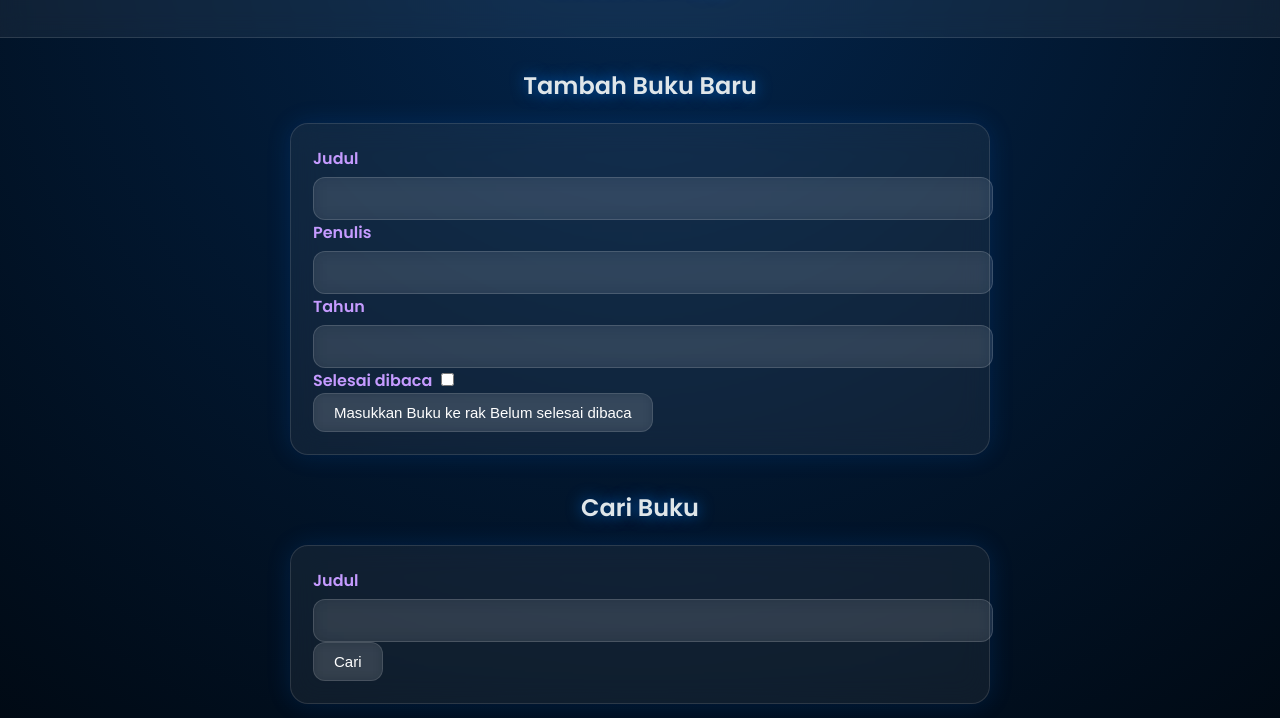
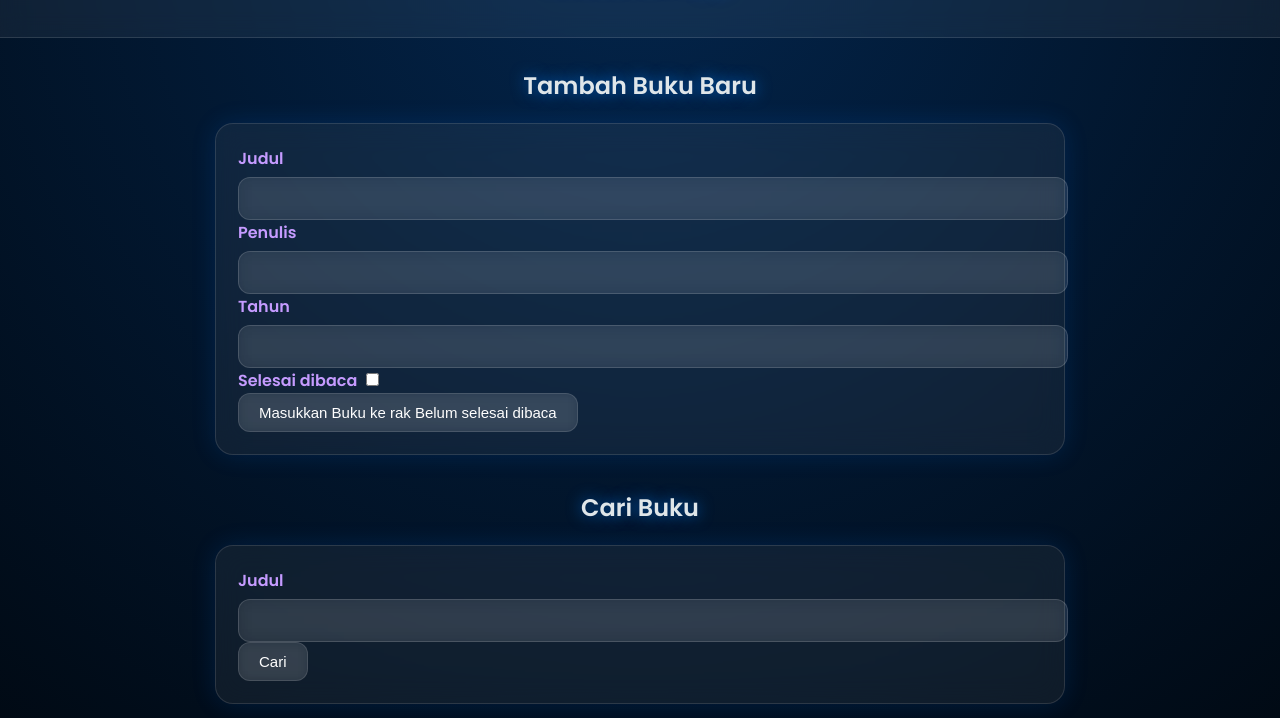
Before and after one commit to Adri720S/Front-EndWeb, a plain HTML site: page index.html in a window 1280 px wide. Shown: the part 82-800 px from the top of the page. Drawn offline with Linux system fonts and the light colour scheme.

Commit message:
Refactor style.css for improved readability

```diff
--- a/style.css
+++ b/style.css
@@ -48,8 +48,8 @@ footer p {
 /* MAIN CONTENT */
 main {
   width: 90%;
-  max-width: 700px;
-  margin: 10px;
+  max-width: 850px;
+  margin: 10px auto;
 }
 
 h1, h2 {
```
